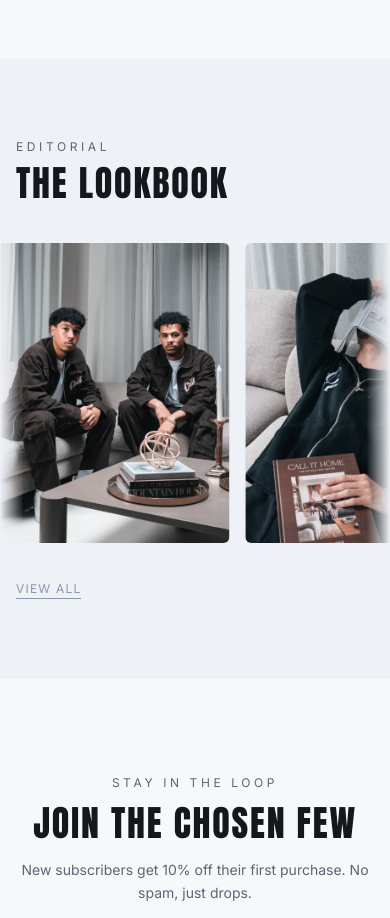
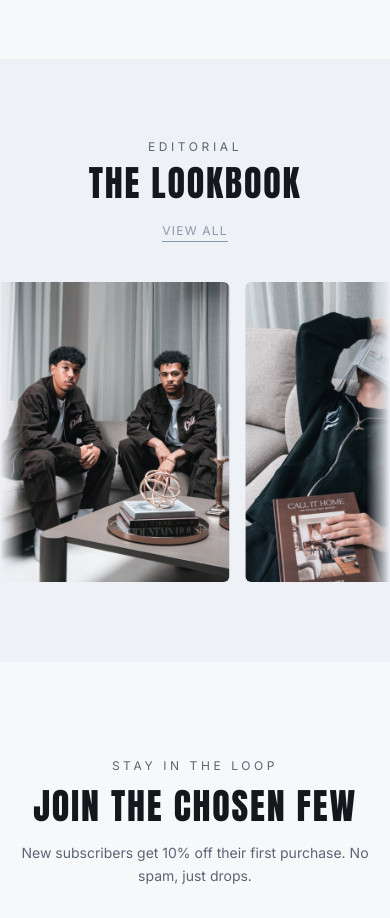
Before and after one commit to rahulmodhera1/ChosenClothing, a Next.js app: page / in a window 390 px wide. Shown: the part 5540-6458 px from the top of the page. Built offline with nearby package versions, Linux system fonts and the light colour scheme.

Commit message:
Center home lookbook header and place View All beneath title
Stack Editorial / THE LOOKBOOK / View All centered instead of the title
left with a floating right-aligned View All. Remove the duplicate
mobile-only View All link.

```diff
--- a/components/home/LookbookTeaser.tsx
+++ b/components/home/LookbookTeaser.tsx
@@ -28,15 +28,13 @@ export default function LookbookTeaser() {
           initial={{ opacity: 0, y: 20 }}
           animate={inView ? { opacity: 1, y: 0 } : {}}
           transition={{ duration: 0.6, ease: easeOut }}
-          className="flex items-end justify-between mb-10"
+          className="flex flex-col items-center text-center mb-10"
         >
-          <div>
-            <p className="text-[#5b6573] text-xs tracking-[0.3em] uppercase mb-2">Editorial</p>
-            <h2 className="font-display text-4xl sm:text-5xl text-[#14171c] tracking-wider">THE LOOKBOOK</h2>
-          </div>
+          <p className="text-[#5b6573] text-xs tracking-[0.3em] uppercase mb-2">Editorial</p>
+          <h2 className="font-display text-4xl sm:text-5xl text-[#14171c] tracking-wider">THE LOOKBOOK</h2>
           <Link
             href="/lookbook"
-            className="hidden sm:inline-block text-[#8a98ad] text-xs tracking-widest uppercase border-b border-[#8a98ad] pb-0.5 hover:text-[#14171c] hover:border-[#14171c] transition-colors"
+            className="mt-5 inline-block text-[#8a98ad] text-xs tracking-widest uppercase border-b border-[#8a98ad] pb-0.5 hover:text-[#14171c] hover:border-[#14171c] transition-colors"
           >
             View All
           </Link>
@@ -81,14 +79,6 @@ export default function LookbookTeaser() {
         </motion.div>
       </motion.div>
 
-      <div className="px-4 sm:px-6 lg:px-8 max-w-7xl mx-auto mt-8 sm:hidden">
-        <Link
-          href="/lookbook"
-          className="text-[#8a98ad] text-xs tracking-widest uppercase border-b border-[#8a98ad] pb-0.5"
-        >
-          View All
-        </Link>
-      </div>
     </section>
   );
 }
```
